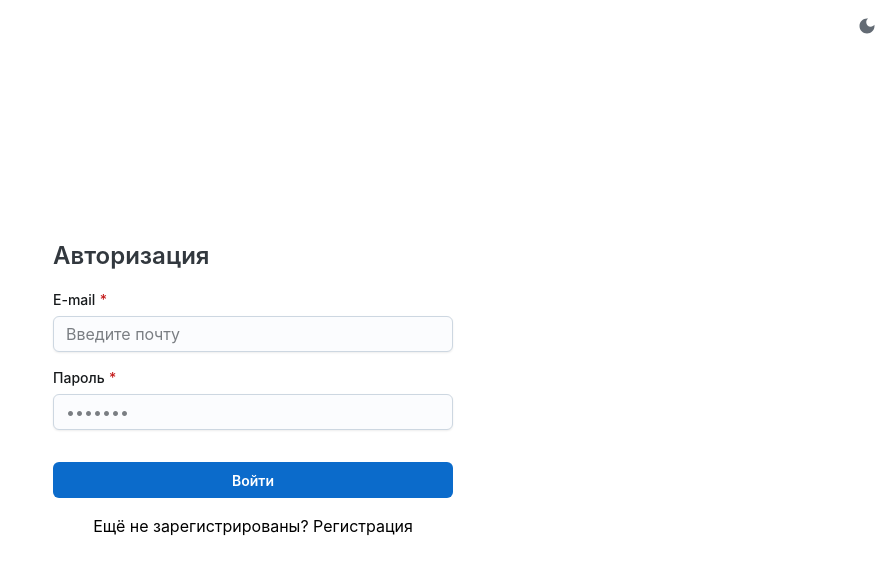
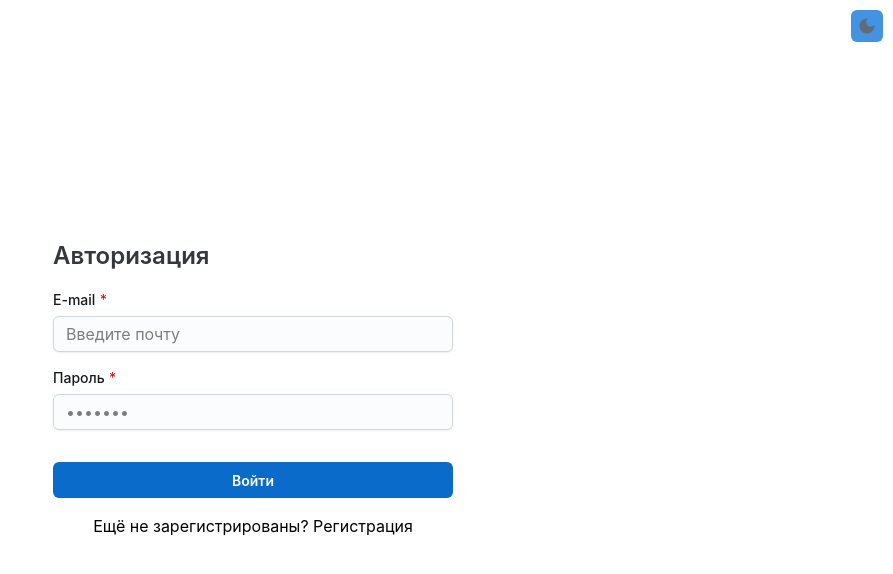
Before and after one commit to qann1st/webgram, a React (Create React App) app in the folder frontend/: page /sign-in in a window 1280 px wide. Shown: the top 574 px of the page, without its empty margins (387-1280 px from the left). Built offline with nearby package versions, Linux system fonts and the light colour scheme; no server answers.

Commit message:
feat: edit layout

```diff
--- a/frontend/src/components/Chat.tsx
+++ b/frontend/src/components/Chat.tsx
@@ -56,7 +56,13 @@ const Chat: FC<IChatProps> = ({ messages, setMessages, setIsDialogsOpened }) =>
         id="toggle-mode"
         size="sm"
         variant="plain"
-        sx={{ position: 'absolute', zIndex: 10, left: '10px', top: '10px' }}
+        sx={{
+          position: 'absolute',
+          zIndex: 10,
+          left: '10px',
+          top: '10px',
+          backgroundColor: (theme) => theme.palette.primary[400],
+        }}
         color="neutral">
         <ArrowBack></ArrowBack>
       </IconButton>
@@ -75,7 +81,7 @@ const Chat: FC<IChatProps> = ({ messages, setMessages, setIsDialogsOpened }) =>
           sx={{
             overflowY: 'auto',
             height: '100vh',
-            paddingBottom: '70px',
+            paddingBottom: '120px',
           }}>
           {messages.map((message: IMessage, i) => (
             <Message
--- a/frontend/src/components/ColorSchemeToggle.tsx
+++ b/frontend/src/components/ColorSchemeToggle.tsx
@@ -21,7 +21,13 @@ const ColorSchemeToggle: FC<IconButtonProps> = ({ onClick, sx, ...props }) => {
       id="toggle-mode"
       size="sm"
       variant="plain"
-      sx={{ position: 'absolute', zIndex: 10, right: '10px', top: '10px' }}
+      sx={{
+        position: 'absolute',
+        zIndex: 10,
+        right: '10px',
+        top: '10px',
+        backgroundColor: (theme) => theme.palette.primary[400],
+      }}
       color="neutral"
       {...props}
       onClick={(e: React.MouseEvent<HTMLButtonElement, MouseEvent>) => {
```
